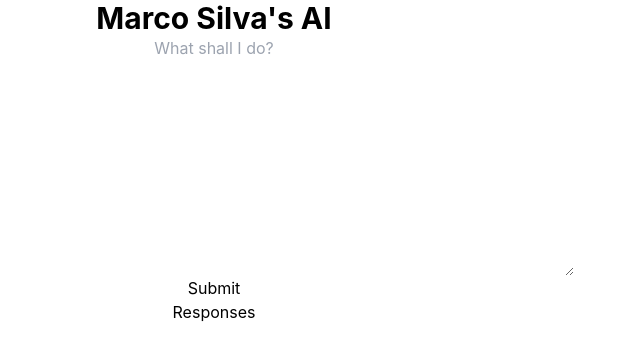
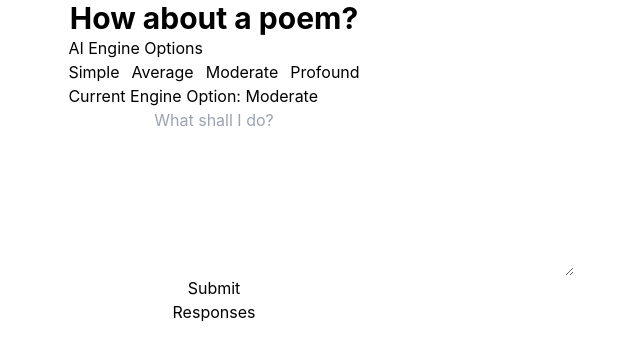
Before and after one commit to mpenajoia/gpt3-shopify, a React (Create React App) app: page / in a window 1280 px wide. Shown: the top 360 px of the page, without its empty margins (426-1066 px from the left). Built offline with nearby package versions, Linux system fonts and the light colour scheme.

Commit message:
toggle engines

```diff
--- a/src/App.jsx
+++ b/src/App.jsx
@@ -15,13 +15,31 @@ function App() {
   const handleInput = (e) => {
     setPrompt(e.target.value)
   }
+  const engineOptions = {
+    0: "text-ada-001",
+    1: "text-babbage-001",
+    2: "text-curie-001",
+    3: "text-davinci-002"
+  }
+  const engineIQ = ['Simple', 'Average', 'Moderate', 'Profound']
+  const [currentEngine, setCurrentEngine] = useState('Moderate')
+  const handleEngines = (e) => {
+    setSelectedEngine(engineOptions[engineIQ.indexOf(e.target.value)])
+    setCurrentEngine(e.target.value)
+  }
+  const engineIQMap = engineIQ.map((item, key) => {
+    return (
+      <button key={key} onClick={handleEngines} value={item}>{item}</button>
+    )
+  })
+
+  const [selectedEngine, setSelectedEngine] = useState(engineOptions[2])
 
 
   const [resList, setResList] = useState([])
-
   const handleButton = (e) => {
     e.preventDefault()
-    fetch("https://api.openai.com/v1/engines/text-curie-001/completions", {
+    fetch(`https://api.openai.com/v1/engines/${selectedEngine}/completions`, {
       method: "POST",
       headers: {
         "Content-Type": "application/json",
@@ -37,8 +55,9 @@ function App() {
   const resMap = resList?.map((each, key) => {
     return (
       <li key={key} className="w-3/4 bg-blue-400 p-6 rounded text-white list-none mt-4" >
+        <p>Prompt:</p>
         <p>{each[0]}</p>
-        <p className="whitespace-pre-line	">{each[1]}</p>
+        <p className="whitespace-pre-line	">Response: {each[1]}</p>
       </li>
     )
   })
@@ -47,9 +66,18 @@ function App() {
   return (
     <div className="flex justify-center items-center w-full">
       <div className="flex flex-col items-center w-3/4">
-        <h1 className="text-3xl font-bold text-center">Marco Silva's AI</h1>
+        <h1 className="text-3xl font-bold text-center">How about a poem?</h1>
+        <div>
+          <h3>AI Engine Options</h3>
+          <div className="flex gap-3">
+            {engineIQMap}
+          </div>
+          <div>
+            <p>Current Engine Option: {currentEngine}</p>
+          </div>
+        </div>
         <form onSubmit={handleButton} className="flex flex-col w-3/4 items-center">
-          <textarea rows="10" onChange={handleInput} value={prompt} placeholder='What shall I do?' className="w-full text-center" />
+          <textarea rows="7" onChange={handleInput} value={prompt} placeholder='What shall I do?' className="w-full text-center" />
           <button type='submit'>Submit</button>
         </form>
         <div className="flex flex-col items-center justify-center">
```
